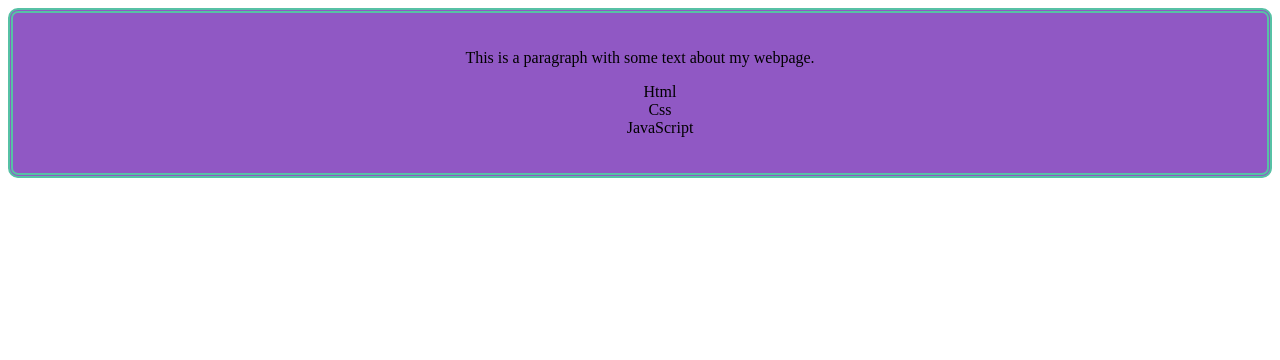
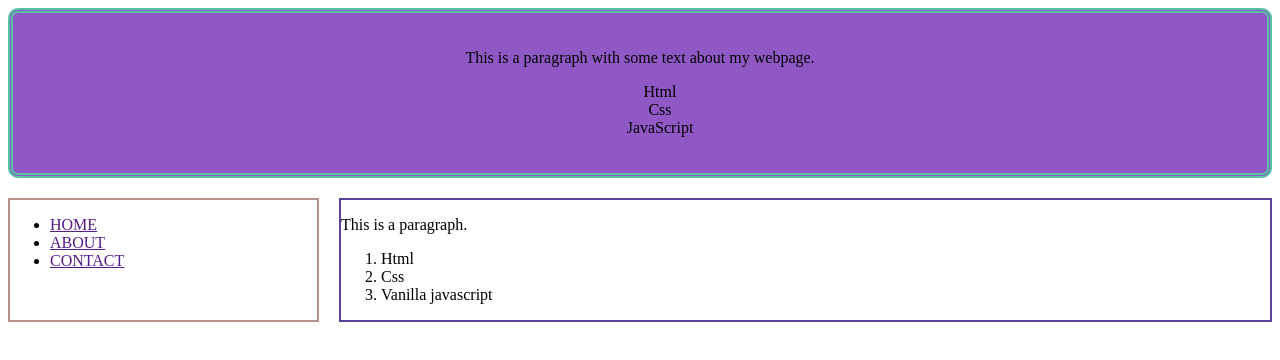
Before and after one commit to Development-ara/NXTGENDEV, a plain HTML site: page 01_HTML/advHtmlandCss.html in a window 1280 px wide. Drawn offline with Linux system fonts and the light colour scheme.

Commit message:
add: creating a grid layout and style

```diff
--- a/01_HTML/advHtmlandCss.html
+++ b/01_HTML/advHtmlandCss.html
@@ -1,20 +1,35 @@
 <!DOCTYPE html>
 <html lang="en">
   <head>
-    <meta charset="UTF-8">
-    <meta name="viewport" content="width=device-width, initial-scale=1.0">
+    <meta charset="UTF-8" />
+    <meta name="viewport" content="width=device-width, initial-scale=1.0" />
     <title>Advance Html and Css Concept</title>
     <style>
       /*styling a div cotainer*/
-        .content{
+      .content {
         border: 5px double rgb(87, 193, 165);
         background-color: rgb(144, 88, 196);
         padding: 20px;
         border-radius: 10px;
         text-align: center;
       }
-       .content ol li{
+      .content ol li {
         list-style-type: none;
+      }
+      /*styling a grid container*/
+      .container{
+        display: grid;
+        grid-template-columns: 1fr 3fr;
+        gap: 20px;
+        padding-top: 20px;
+      }
+      nav{
+        grid-column: 1/2;
+        border: 2px solid rosybrown;
+      }
+      .contenttwo{
+        grid-column: 2/3;
+        border: 2px solid rgb(92, 67, 151);
       }
     </style>
   </head>
@@ -25,8 +40,26 @@
       <ol>
         <li>Html</li>
         <li>Css</li>
-            <li>JavaScript </li>
+        <li>JavaScript</li>
       </ol>
+    </div>
+    <!--creating a grid layout-->
+    <div class="container">
+      <nav>
+        <ul>
+          <li><a href="">HOME</a></li>
+          <li><a href="">ABOUT</a></li>
+          <li><a href="">CONTACT</a></li>
+        </ul>
+      </nav>
+      <div class="contenttwo">
+        <p>This is a paragraph.</p>
+        <ol>
+          <li>Html</li>
+          <li>Css</li>
+          <li>Vanilla javascript</li>
+        </ol>
+      </div>
     </div>
   </body>
 </html>
```
Lines whose indentation alone changed are shown as unchanged.
